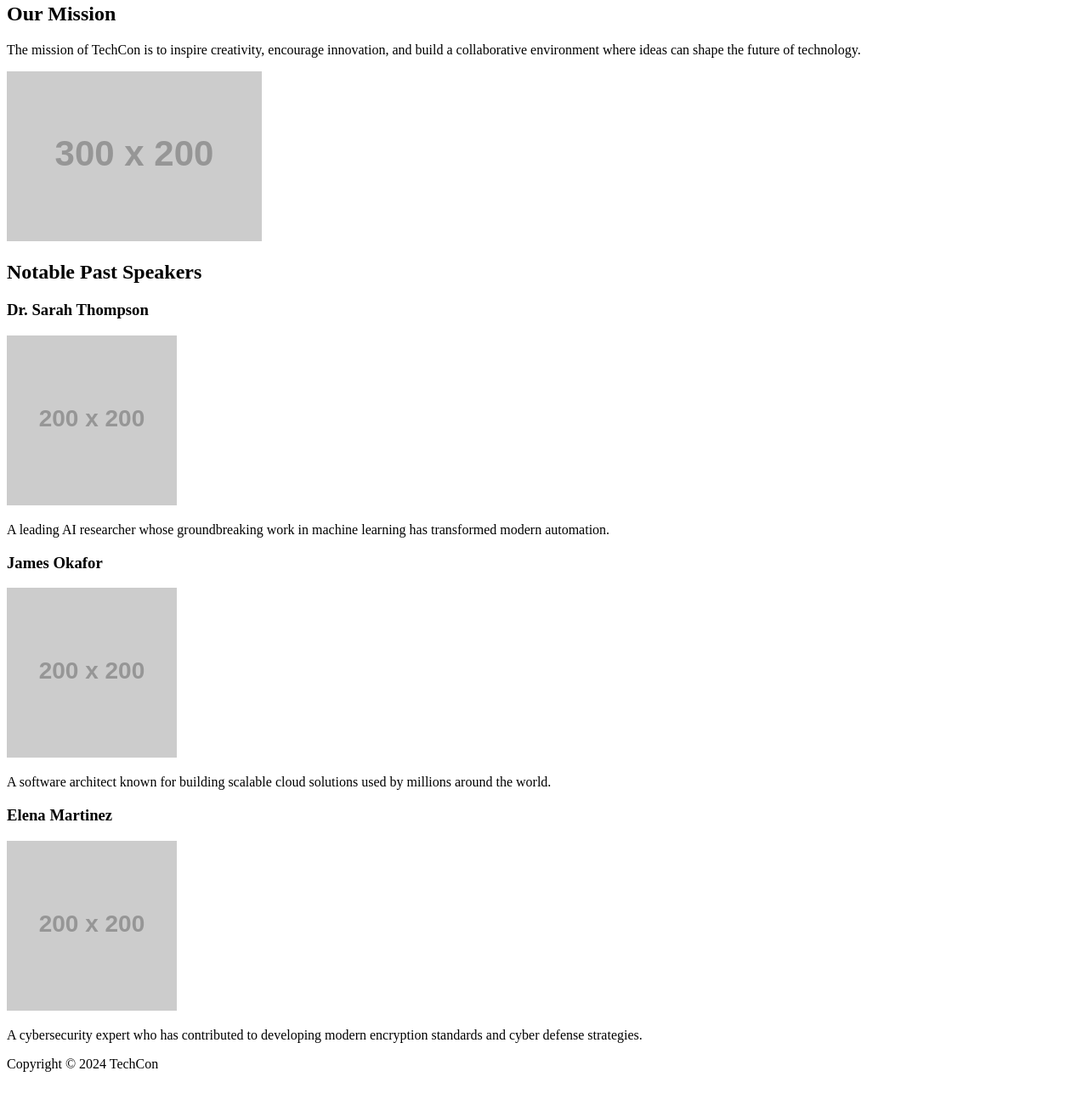
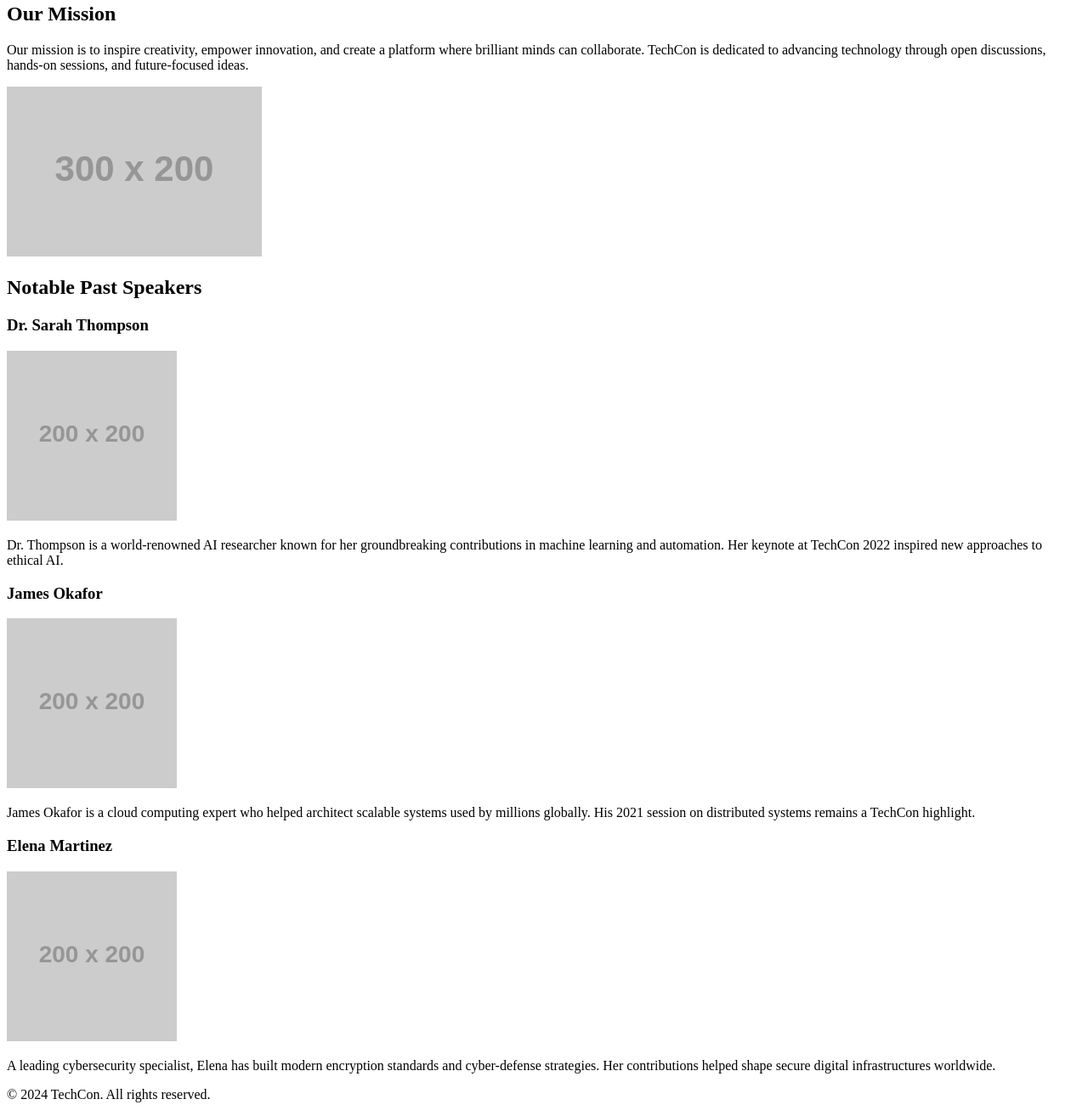
Before and after one commit to Tobigano/TechCon_HTML, a plain HTML site: page techcon_website/about.html in a window 1280 px wide. Shown: the part 592-1906 px from the top of the page at 85% size. Before the commit the page ends 1870 px from the top, so only its background shows below. Drawn offline with Linux system fonts and the light colour scheme; placeholder pictures from the web are drawn by us.

Commit message:
Added complete about page for TechCon 2024

```diff
--- a/techcon_website/about.html
+++ b/techcon_website/about.html
@@ -7,9 +7,10 @@
 </head>
 <body>
 
-    <!-- HEADER -->
+    <!-- HEADER SECTION -->
     <header>
         <h1>About TechCon 2024</h1>
+
         <nav>
             <ul>
                 <li><a href="index.html">Home</a></li>
@@ -20,29 +21,39 @@
         </nav>
     </header>
 
+    <!-- MAIN CONTENT -->
     <main>
 
+        <!-- HISTORY SECTION -->
         <article>
             <h2>Our History</h2>
             <p>
-                TechCon began over a decade ago as a small gathering of enthusiastic innovators
-                determined to explore breakthroughs in technology. Over the years, it has grown
-                into a global conference that attracts thousands of participants worldwide.
+                TechCon began over a decade ago as a small tech meetup focused on innovation
+                and knowledge sharing. Over the years, it has evolved into one of the most
+                recognized global conferences, bringing together thousands of developers,
+                engineers, entrepreneurs, and industry leaders.
             </p>
+
+            <!-- Historical Image -->
             <img src="https://via.placeholder.com/600x300"
-                 alt="Historical image showing the early days of TechCon">
+                 alt="Historical photo showing the early TechCon event setup">
         </article>
 
+        <!-- MISSION SECTION -->
         <article>
             <h2>Our Mission</h2>
             <p>
-                The mission of TechCon is to inspire creativity, encourage innovation, and build
-                a collaborative environment where ideas can shape the future of technology.
+                Our mission is to inspire creativity, empower innovation, and create a platform
+                where brilliant minds can collaborate. TechCon is dedicated to advancing
+                technology through open discussions, hands-on sessions, and future-focused ideas.
             </p>
+
+            <!-- Motivational Image -->
             <img src="https://via.placeholder.com/300x200"
-                 alt="Motivational technology image representing innovation">
+                 alt="Inspirational image symbolizing technological innovation">
         </article>
 
+        <!-- PAST SPEAKERS SECTION -->
         <article>
             <h2>Notable Past Speakers</h2>
 
@@ -51,8 +62,9 @@
                 <img src="https://via.placeholder.com/200x200"
                      alt="Portrait of Dr. Sarah Thompson">
                 <p>
-                    A leading AI researcher whose groundbreaking work in machine learning has
-                    transformed modern automation.
+                    Dr. Thompson is a world-renowned AI researcher known for her groundbreaking
+                    contributions in machine learning and automation. Her keynote at TechCon 2022
+                    inspired new approaches to ethical AI.
                 </p>
             </div>
 
@@ -61,8 +73,9 @@
                 <img src="https://via.placeholder.com/200x200"
                      alt="Portrait of James Okafor">
                 <p>
-                    A software architect known for building scalable cloud solutions used by
-                    millions around the world.
+                    James Okafor is a cloud computing expert who helped architect scalable
+                    systems used by millions globally. His 2021 session on distributed systems
+                    remains a TechCon highlight.
                 </p>
             </div>
 
@@ -71,17 +84,18 @@
                 <img src="https://via.placeholder.com/200x200"
                      alt="Portrait of Elena Martinez">
                 <p>
-                    A cybersecurity expert who has contributed to developing modern encryption
-                    standards and cyber defense strategies.
+                    A leading cybersecurity specialist, Elena has built modern encryption
+                    standards and cyber-defense strategies. Her contributions helped shape
+                    secure digital infrastructures worldwide.
                 </p>
             </div>
-
         </article>
 
     </main>
 
+    <!-- FOOTER SECTION -->
     <footer>
-        <p>Copyright © 2024 TechCon</p>
+        <p>© 2024 TechCon. All rights reserved.</p>
     </footer>
 
 </body>
```
